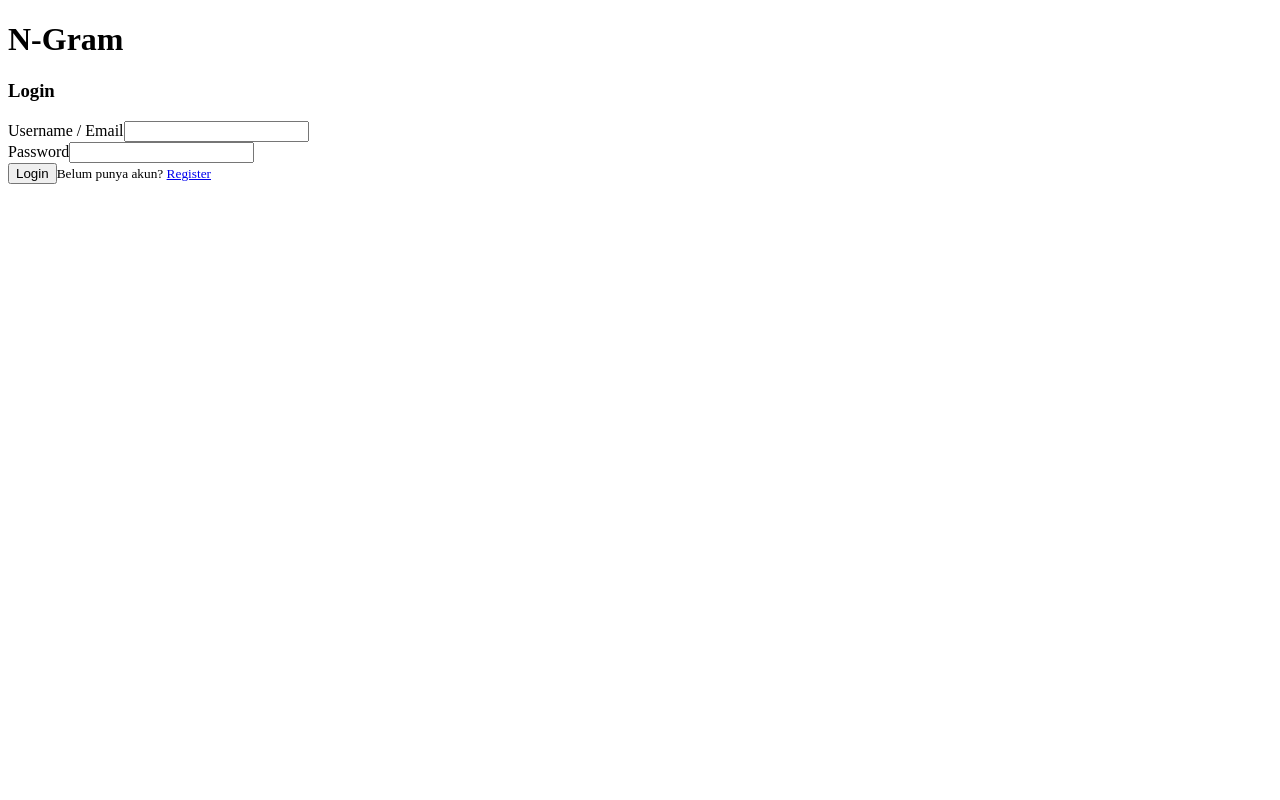
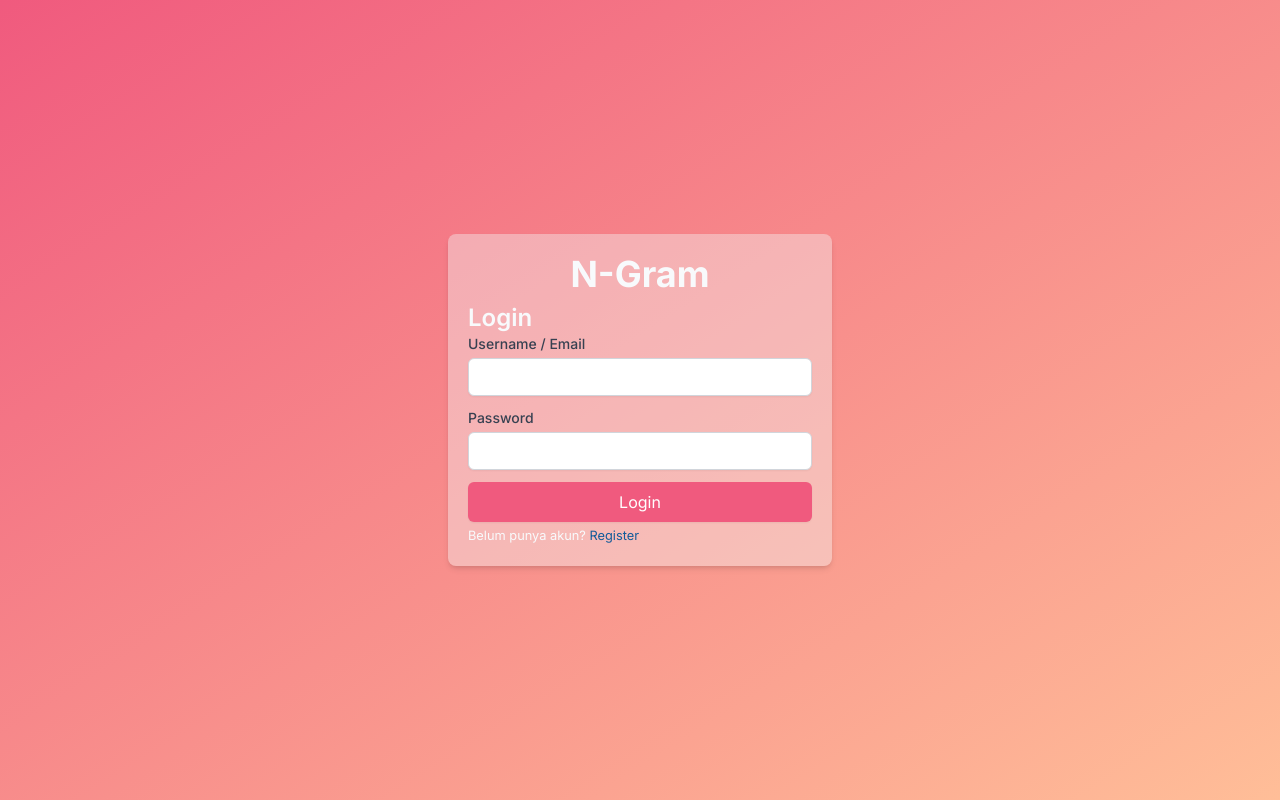
Before and after one commit to anantariskys/N-Blog-Next, a Next.js app: page /auth/login in a window 1280 px wide. Built offline with nearby package versions, Linux system fonts and the light colour scheme.

Commit message:
Create layout.jsx

```diff
--- /dev/null
+++ b/src/app/layout.jsx
@@ -0,0 +1,24 @@
+import { Inter } from "next/font/google";
+import "./globals.css";
+
+
+
+const inter = Inter({ subsets: ["latin"] });
+
+export const metadata = {
+  title: "N Gram",
+  description: "My instagram clone project",
+};
+
+
+export default function RootLayout({ children }) {
+
+  return (
+    <html lang="en">
+      <body className={inter.className + " bg-black text-slate-50"}>
+
+        {children}
+      </body>
+    </html>
+  );
+}
```
